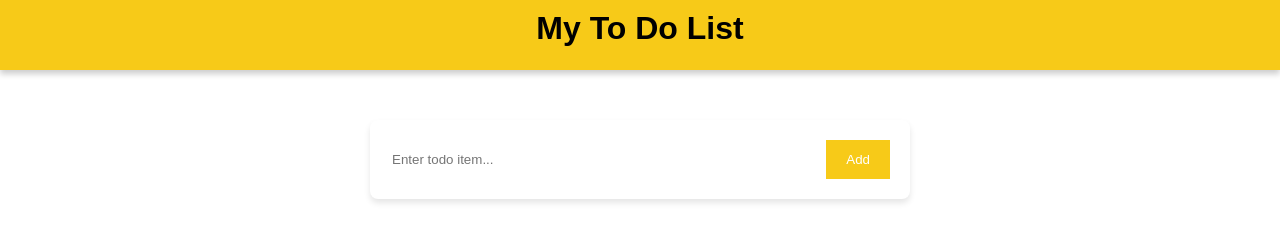
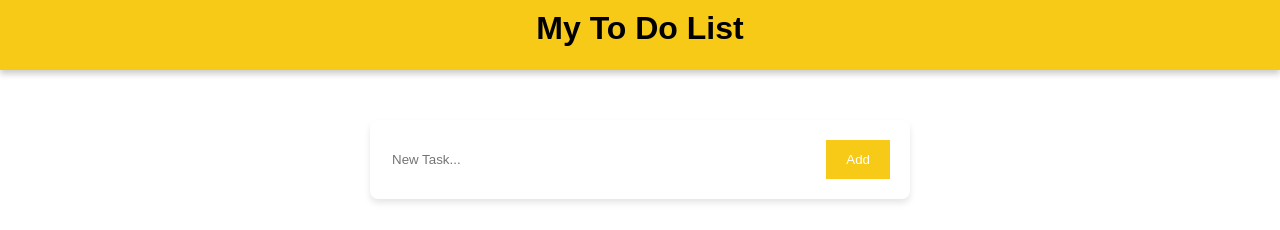
Before and after one commit to Clynton19860/React-Todo, a React (Vite) app: page / in a window 1280 px wide. Shown: the top 230 px of the page. Built offline with nearby package versions, Linux system fonts and the light colour scheme.

Commit message:
completed

```diff
--- a/src/Components/Form.jsx
+++ b/src/Components/Form.jsx
@@ -16,7 +16,7 @@ export default function Form({ todos, setTodos }) {
           onChange={(e) => setTodo({ name: e.target.value, done: false })}
           value={todo.name}
           type="text"
-          placeholder="Enter todo item..."
+          placeholder="New Task..."
         />
         <button className={styles.modernButton} type="submit">
           Add
```
